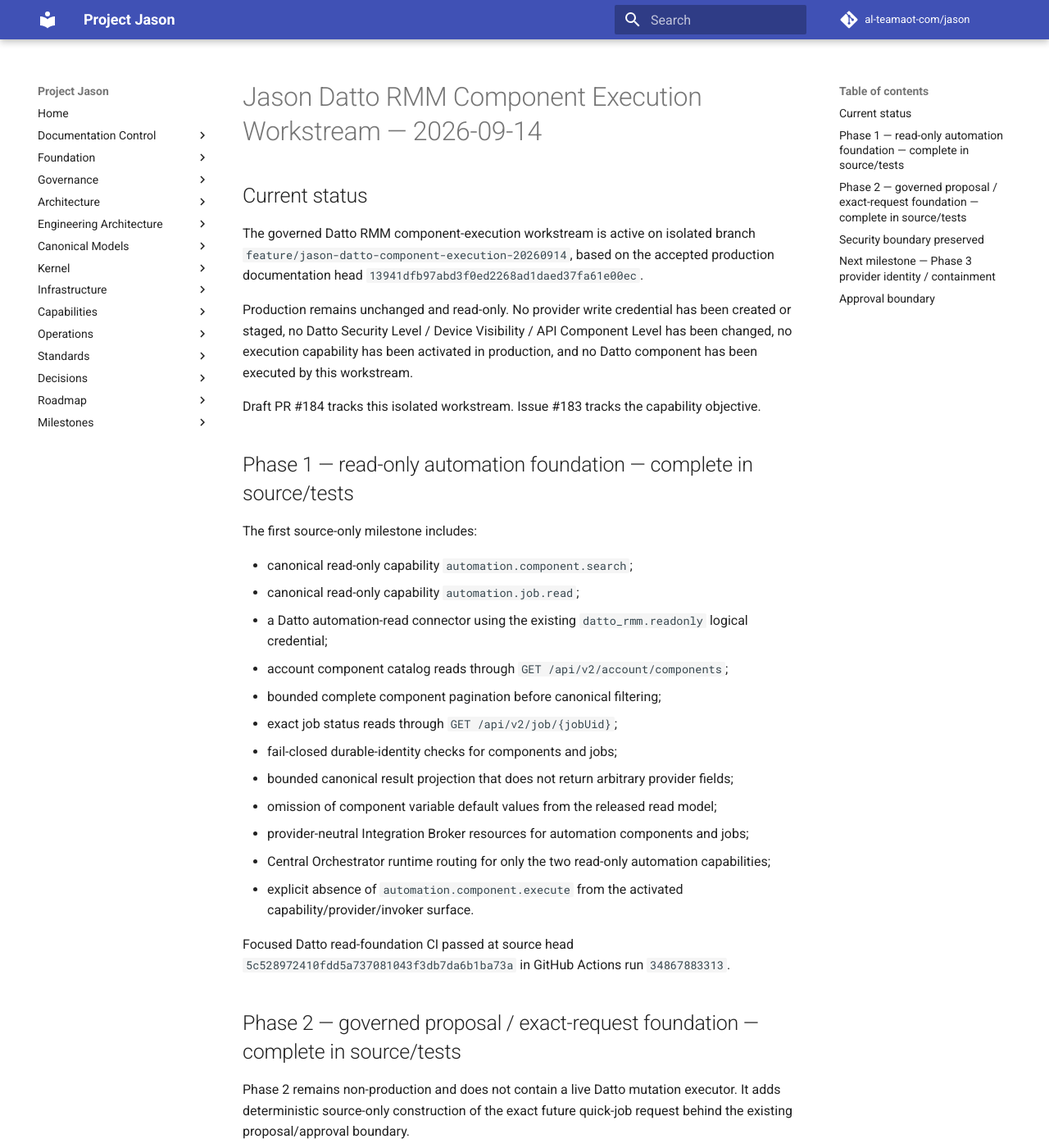
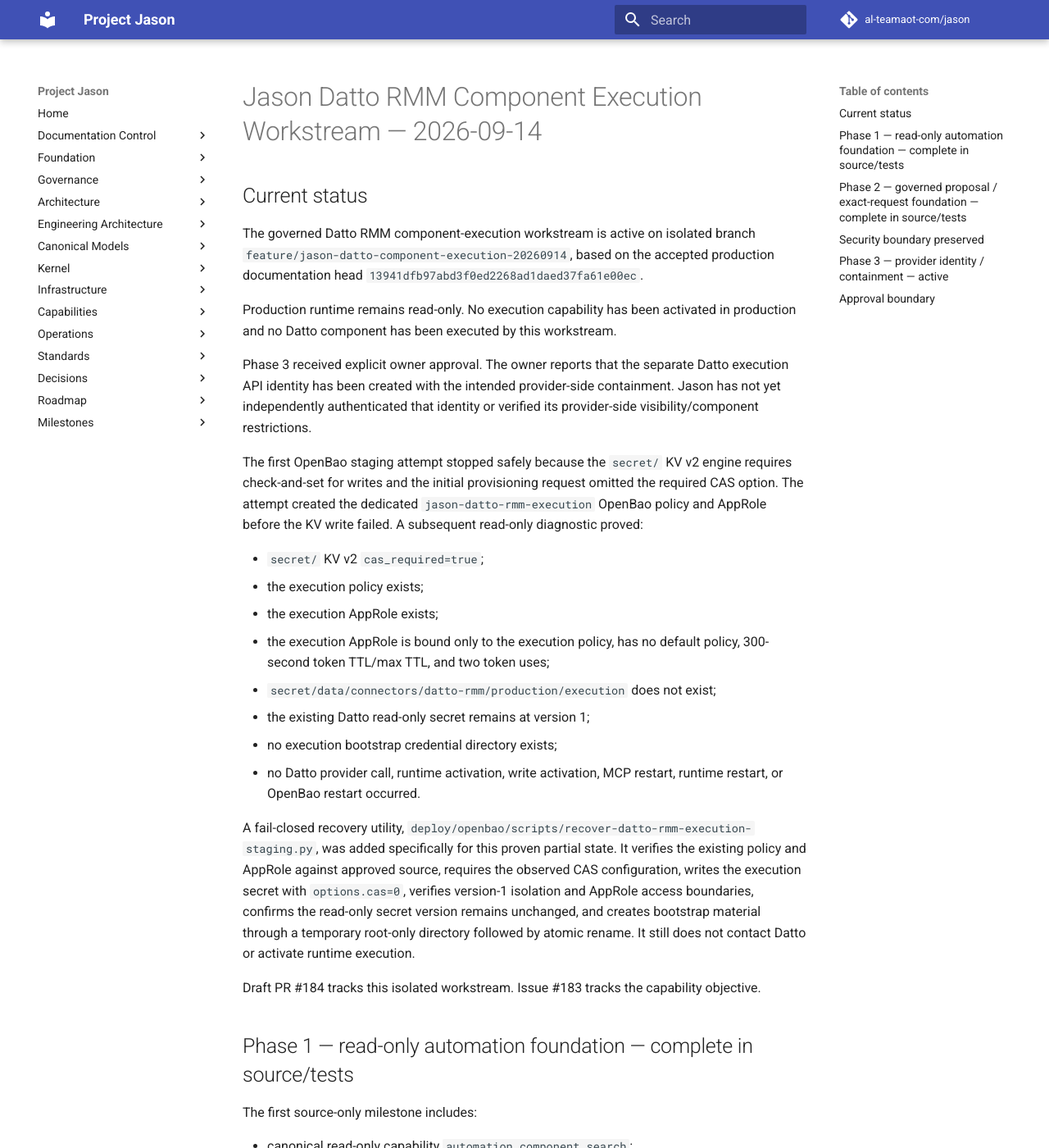
Before and after one commit to al-teamaot-com/jason, an MkDocs documentation site: the page built from docs/operations/Jason-Datto-RMM-Component-Execution-Workstream-2026-09-14.md, in a window 1280 px wide and 1400 px high. Shown: the whole window at 82% size. Built offline with MkDocs 1.6.1 and Material for MkDocs 9.7.7, drawn with Linux system fonts in a browser that asks for light colours; comment, search, counter and statistics services are not loaded; some of the changed text lies outside the part shown.

Commit message:
Document Datto execution staging partial state

```diff
--- a/docs/operations/Jason-Datto-RMM-Component-Execution-Workstream-2026-09-14.md
+++ b/docs/operations/Jason-Datto-RMM-Component-Execution-Workstream-2026-09-14.md
@@ -4,7 +4,22 @@
 
 The governed Datto RMM component-execution workstream is active on isolated branch `feature/jason-datto-component-execution-20260914`, based on the accepted production documentation head `13941dfb97abd3f0ed2268ad1daed37fa61e00ec`.
 
-Production remains unchanged and read-only. No provider write credential has been created or staged, no Datto Security Level / Device Visibility / API Component Level has been changed, no execution capability has been activated in production, and no Datto component has been executed by this workstream.
+Production runtime remains read-only. No execution capability has been activated in production and no Datto component has been executed by this workstream.
+
+Phase 3 received explicit owner approval. The owner reports that the separate Datto execution API identity has been created with the intended provider-side containment. Jason has not yet independently authenticated that identity or verified its provider-side visibility/component restrictions.
+
+The first OpenBao staging attempt stopped safely because the `secret/` KV v2 engine requires check-and-set for writes and the initial provisioning request omitted the required CAS option. The attempt created the dedicated `jason-datto-rmm-execution` OpenBao policy and AppRole before the KV write failed. A subsequent read-only diagnostic proved:
+
+- `secret/` KV v2 `cas_required=true`;
+- the execution policy exists;
+- the execution AppRole exists;
+- the execution AppRole is bound only to the execution policy, has no default policy, 300-second token TTL/max TTL, and two token uses;
+- `secret/data/connectors/datto-rmm/production/execution` does not exist;
+- the existing Datto read-only secret remains at version 1;
+- no execution bootstrap credential directory exists;
+- no Datto provider call, runtime activation, write activation, MCP restart, runtime restart, or OpenBao restart occurred.
+
+A fail-closed recovery utility, `deploy/openbao/scripts/recover-datto-rmm-execution-staging.py`, was added specifically for this proven partial state. It verifies the existing policy and AppRole against approved source, requires the observed CAS configuration, writes the execution secret with `options.cas=0`, verifies version-1 isolation and AppRole access boundaries, confirms the read-only secret version remains unchanged, and creates bootstrap material through a temporary root-only directory followed by atomic rename. It still does not contact Datto or activate runtime execution.
 
 Draft PR #184 tracks this isolated workstream. Issue #183 tracks the capability objective.
 
@@ -53,24 +68,26 @@
 
 ## Security boundary preserved
 
-Neither phase converts the existing Datto read identity into an execution identity. Future component execution remains designed to use a separate least-privilege logical credential such as `datto_rmm.execution` and exact `EXECUTE` authority.
+Neither phase converts the existing Datto read identity into an execution identity. Component execution is being built around a separate least-privilege logical credential, `datto_rmm.execution`, and exact `EXECUTE` authority.
 
-The existing `DattoRmmMutationConnector` is still proposal-only for live mutations. No quick-job provider mutation has been enabled in runtime composition, no write-capable credential is present in the new source path, and no arbitrary PowerShell/shell/batch/script-text execution interface has been introduced.
+The existing `DattoRmmMutationConnector` is still proposal-only for live mutations. No quick-job provider mutation has been enabled in runtime composition, and no arbitrary PowerShell/shell/batch/script-text execution interface has been introduced.
 
-## Next milestone — Phase 3 provider identity / containment
+## Phase 3 — provider identity / containment — active
 
-The next meaningful phase is no longer source-only. It would create or configure the provider-side identity and containment needed for a controlled execution pilot. The intended work is:
+The intended Phase 3 controls are:
 
-1. Create or designate a separate Datto RMM API identity for Jason execution rather than broadening `datto_rmm.readonly`.
-2. Apply the minimum Security Level required for the quick-job operation.
+1. Use a separate Datto RMM API identity for Jason execution rather than broadening `datto_rmm.readonly`.
+2. Apply only the minimum Security Level required for the quick-job operation.
 3. Restrict Device Visibility to the intended pilot scope.
 4. Assign an API Component Level containing only explicitly approved pilot component(s).
 5. Store the resulting execution credential separately as `datto_rmm.execution` under OpenBao rather than reusing the read credential.
 6. Prove authentication and harmless read-only access/containment before any quick-job execution.
 7. Keep the runtime write/execution surface disabled until a later explicit production-activation approval.
 
+The provider identity has been created by the owner. OpenBao staging is not yet complete because the first attempt stopped on the CAS-required KV write. Recovery is now source-controlled and must complete before any provider authentication proof begins.
+
 ## Approval boundary
 
-Phase 3 is consequential because it creates or changes provider security/access and stages a write-capable credential. It requires explicit owner approval before work begins.
+Phase 3 provider identity/containment work is explicitly owner-approved.
 
-Separate explicit approval will also be required later before deploying a runtime execution surface or running the first live component/quick job. The first live pilot remains intended to be one explicitly approved low-risk diagnostic/read-only component on one noncritical test endpoint with per-run approval and governed post-job verification.
+Separate explicit approval will still be required before deploying a runtime execution surface or running the first live component/quick job. The first live pilot remains intended to be one explicitly approved low-risk diagnostic/read-only component on one noncritical test endpoint with per-run approval and governed post-job verification.
```
